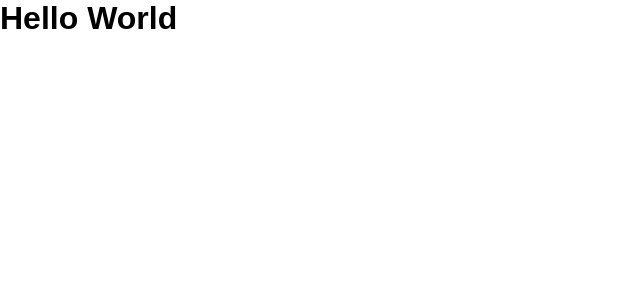
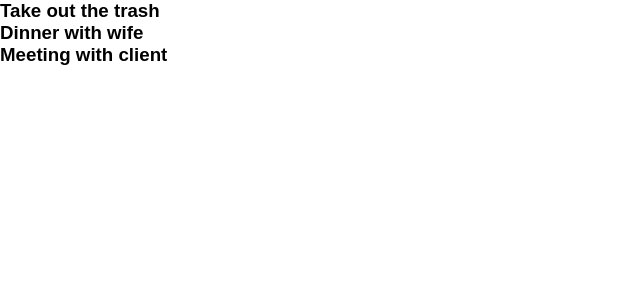
Before and after one commit to EdwinWalela/react-refresher, a React (Create React App) app: page / in a window 1280 px wide. Shown: the top 300 px of the page, without its empty margins (0-640 px from the left). Built offline with nearby package versions, Linux system fonts and the light colour scheme.

Commit message:
Todos component

```diff
--- a/src/App.jsx
+++ b/src/App.jsx
@@ -1,12 +1,36 @@
-import React from 'react';
+import React, { Component } from 'react';
 import './App.css';
+import Todos from './components/Todos';
 
-function App() {
-  return (
-    <div className="App">
-      <h1>Hello World</h1>
-    </div>
-  );
+class App extends Component{
+
+  state = {
+    todos:[
+      {
+        id:1,
+        title: 'Take out the trash',
+        completed:false
+      },
+      {
+        id:2,
+        title: 'Dinner with wife',
+        completed:false
+      },
+      {
+        id:3,
+        title: 'Meeting with client',
+        completed:false
+      }
+    ]
+  }
+
+  render(){
+    return (
+      <div className="App">
+        <Todos todos={this.state.todos}/>
+      </div>
+    );
+  }
 }
 
 export default App;
--- /dev/null
+++ b/src/components/Todos.jsx
@@ -0,0 +1,13 @@
+import React, { Component } from "react";
+import '../App.css';
+
+class Todos extends Component{
+
+    render(){
+        return this.props.todos.map((todo)=>(
+            <h3>{todo.title}</h3>
+        ))
+    }
+}
+
+export default Todos;
```
Also changed, not shown: src/components/TodoItem.jsx (added).
